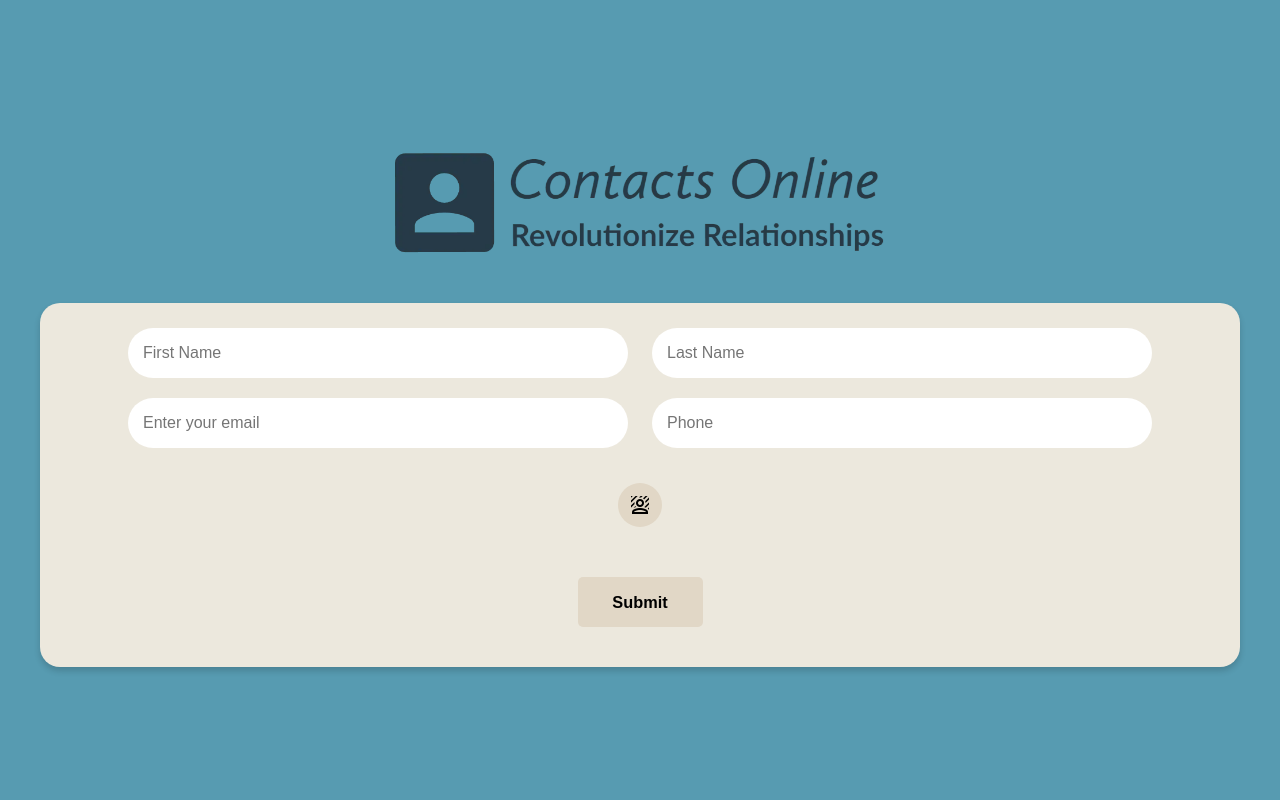
After one commit to Teesitin/COP4331, a PHP site: page /add-user/index.php in a window 1280 px wide. The commit adds this page. Run offline with PHP 8.4, Linux system fonts and the light colour scheme.

Commit message:
Adding a Add User Page

```diff
--- /dev/null
+++ b/add-user/index.php
@@ -0,0 +1,274 @@
+<?php
+    $themejson = file_get_contents('../theme.json');
+    $themeArray = json_decode($themejson, true);
+    $themeID = 0;
+?>
+
+<script>
+    var themeArray = <?php echo json_encode($themeArray); ?>;
+    console.log(themeArray);
+</script>
+
+
+
+<!DOCTYPE html>
+<html lang="en">
+<head>
+    <!-- Meta Tags -->
+    <meta charset="UTF-8">
+    <meta name="viewport" content="width=device-width, initial-scale=1.0">
+
+    <!-- Title and Favicon -->
+    <title>User Database</title>
+    <link rel="icon" type="image/webp" href='../assets/branding2/co-white-fav.webp'/>
+
+    <!-- Google Fonts and Icons -->
+    <link href="https://fonts.googleapis.com/css2?family=Roboto:wght@300;400;500&display=swap" rel="stylesheet">
+    <link rel="stylesheet" href="https://fonts.googleapis.com/css2?family=Material+Symbols+Outlined:opsz,wght,FILL,GRAD@20..48,100..700,0..1,-50..200" />
+    <script type="text/javascript" src="//translate.google.com/translate_a/element.js?cb=googleTranslateElementInit"></script>
+
+
+    <!-- CSS -->
+    <style>
+        :root {
+            /* Colors */
+            --background: #579BB1;
+            --containers: #ECE8DD;
+            --container-border: transparent;
+            --text: #000000;
+            --buttons: #E1D7C6;
+            --button-border: transparent;
+            --button-text: #000000;
+
+            /* Sizes */
+            --global-font-size: 1rem;
+            --button-font-size: 1.02rem;
+            --profile-box-width: 300px;
+        }
+
+        /* Icons */
+
+        .material-symbols-outlined {
+            font-variation-settings:
+            'FILL' 0,
+            'wght' 400,
+            'GRAD' 0,
+            'opsz' 24
+        }
+
+        ::-webkit-scrollbar {
+            width: 12px;
+        }
+
+        ::-webkit-scrollbar-thumb {
+            background-color: var(--containers);
+            border-radius: 6px;
+            opacity: 0.6;
+        }
+
+        .menu-container::-webkit-scrollbar-thumb {
+            background-color: grey;
+            border-radius: 6px;
+            opacity: 0.6;
+        }
+
+        ::-webkit-scrollbar-track {
+            background-color: transparent;
+        }
+
+
+        body {
+            font-family: 'Roboto', sans-serif;
+            background-color: var(--background);
+            margin: 0;
+            padding: 0;
+            display: flex;
+            justify-content: center;
+            color: var(--text);
+            font-size: var(--global-font-size);
+        }
+
+        .main-container {
+            width: 1200px;
+            display: block;
+            padding: 25px;
+            margin: auto;
+            text-align: center;
+        }
+
+        .logo {
+            width: 512px;
+            height: auto;
+            padding: 25px;
+        }
+
+        .add-user-container{
+            width: auto;
+            height: auto;
+
+            display: block;
+            align-items: center;
+
+            border-radius: 20px;
+            box-shadow: 0px 4px 6px #00000029;
+            padding: 15px;
+            margin: auto;
+            margin-bottom: 15px;
+            margin-top: 15px;
+            background-color: var(--containers);
+        }
+
+        input{
+            border: transparent;
+            border-radius: 9999px;
+
+            width:500px;
+            height: 50px;
+
+
+            padding: 15px;
+            margin: 10px;
+
+            font-size: 1rem;
+        }
+
+        @media screen and (max-width: 1096px) {
+            input {
+                width: auto;
+            }
+
+            .main-container {
+                width: 100%;
+            }
+
+            .logo{
+                width: 70%;
+            }
+
+            .add-user-container{
+                width: 70%;
+                display: flex;
+                flex-wrap: wrap;
+                justify-content: center;
+            }
+        }
+
+        .custom-file-upload {
+            position: relative;
+        }
+
+        .custom-file-upload input[type='file'] {
+            display: none;
+        }
+
+        .custom-file-upload button {
+            background-color: var(--buttons);
+            outline: 2px solid var(--button-border);
+            width: auto;
+            height: auto;
+            border: none;
+            border-radius: 9999px;
+            margin: 25px;
+            padding: 10px;
+            font-weight: bold;
+            font-size: var(--button-font-size);
+            transition: transform 1s ease;
+            cursor: pointer;
+            color: var(--button-text);
+        }
+
+        .custom-file-upload button:hover {
+            transform: scale(1.1);
+        }
+
+        .custom-file-upload button:active {
+            transform: scale(1.1);
+        }
+
+        .submit-button {
+            background-color: var(--buttons);
+            outline: 2px solid var(--button-border);
+            width: 125px;
+            height: 50px;
+            border: none;
+            border-radius: 5px;
+            margin: 25px;
+            padding: 5px;
+            font-weight: bold;
+            font-size: var(--button-font-size);
+            transition: transform 1s ease;
+            cursor: pointer;
+            color: var(--button-text);
+        }
+
+        .submit-button:hover {
+            transform: scale(1.1);
+        }
+
+        .submit-button:active {
+            transform: scale(1.1);
+        }
+
+
+
+
+    </style>
+</head>
+<body>
+<div class="main-container">
+    <!-- Logo -->
+    <img class="logo" id="logo" src='../assets/branding2/co-color-rectangle.webp'>
+
+
+    <div class="add-user-container">
+
+            <div>
+                <input type="text" name="first" placeholder="First Name" required>
+                <input type="text" name="last" placeholder="Last Name" required>
+                <input type="email" name="email" placeholder="Enter your email" required>
+                <input type="text" name="phone" placeholder="Phone" required>
+            </div>
+
+            <div class="custom-file-upload">
+                <input type="file" id="file-upload" name="fileupload" />
+                <button><span class="material-symbols-outlined">background_replace</span></button>
+            </div>
+
+
+            <button class="submit-button">Submit</button>
+
+
+
+    </div>
+
+</div>
+
+
+
+<!-- JS -->
+<script>
+
+//Theme
+    var logo = document.getElementById('logo');
+
+    function switchTheme(themeID) {
+        var theme = themeArray[themeID];
+        console.log(theme);
+
+        root.style.setProperty('--background', theme['background']);
+        root.style.setProperty('--containers', theme['containers']);
+        root.style.setProperty('--container-border', theme['container-border']);
+        root.style.setProperty('--text', theme['text']);
+        root.style.setProperty('--buttons', theme['buttons']);
+        root.style.setProperty('--button-border', theme['button-border']);
+        root.style.setProperty('--button-text', theme['button-text']);
+
+        logo.src = '../assets/branding2/' + theme['logo'];
+    }
+
+</script>
+
+
+
+</body>
+</html>
```
Also changed, not shown: index.php (+11 -4 lines), add-user/index.html (deleted).
